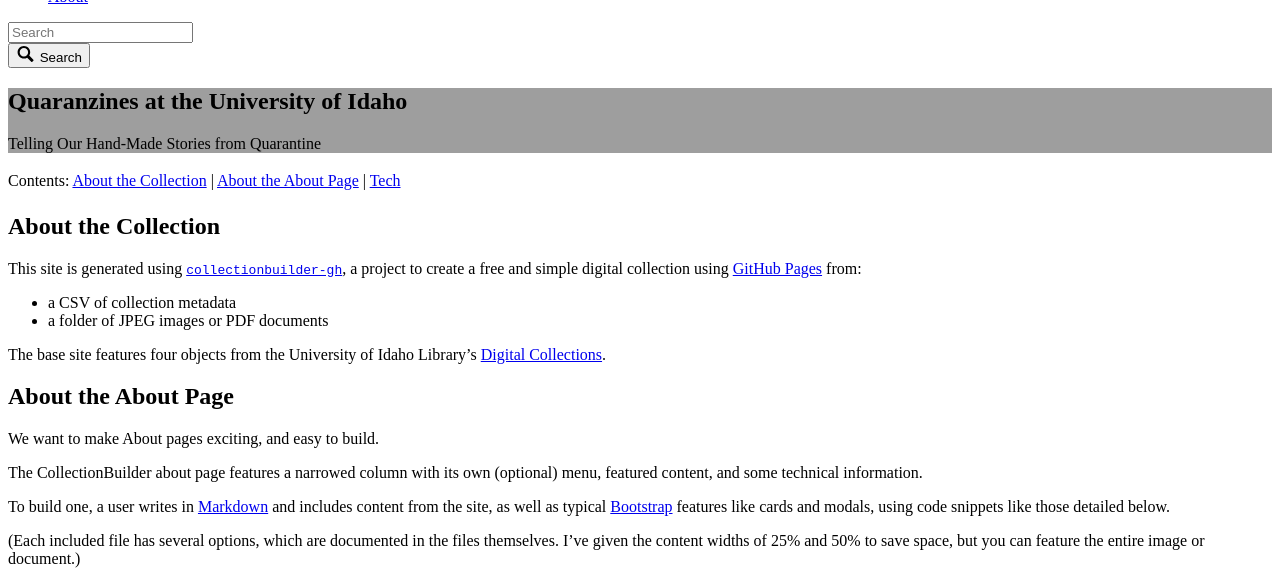
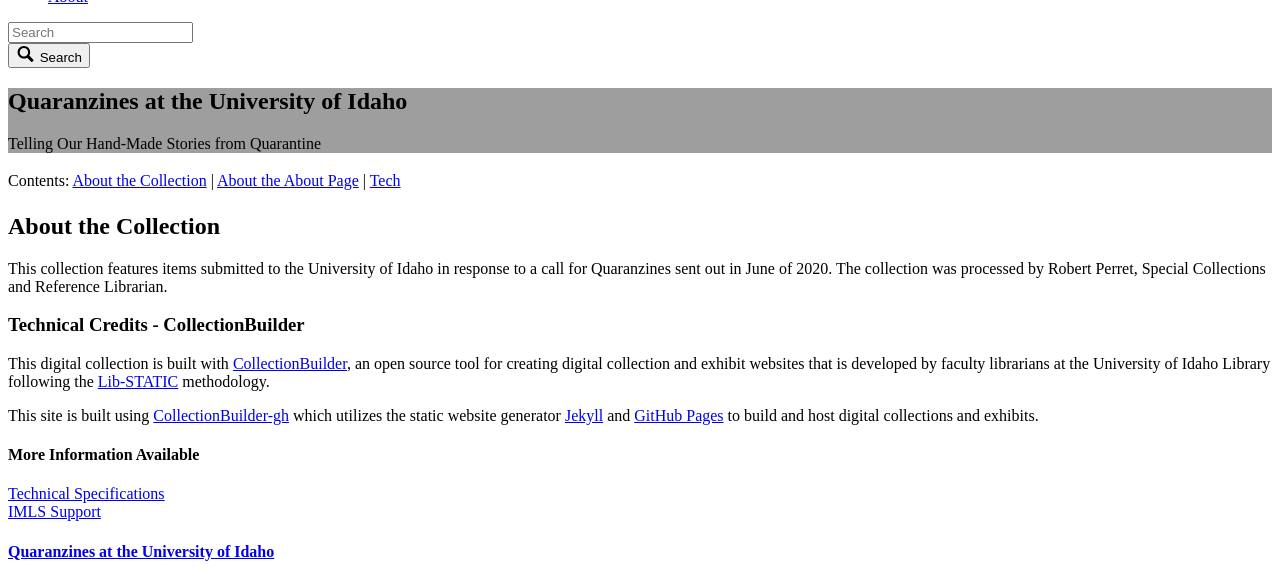
Before and after one commit to uidaholib/idahoquaranzines, a Jekyll site: the page built from pages/about.md, in a window 1280 px wide and 1400 px high, scrolled down 378 px. Shown: the top 585 px of the window. Built offline with Jekyll 4.4.1, drawn with Linux system fonts in a browser that asks for light colours; some of the changed text lies outside the part shown.

Commit message:
Update about.md

```diff
--- a/pages/about.md
+++ b/pages/about.md
@@ -12,49 +12,4 @@
 
 ## About the Collection
 
-This site is generated using [`collectionbuilder-gh`](https://collectionbuilding.github.io/gh/), a project to create a free and simple digital collection using [GitHub Pages](https://pages.github.com/) from:
-
-- a CSV of collection metadata
-- a folder of JPEG images or PDF documents
-
-The base site features four objects from the University of Idaho Library's [Digital Collections](https://www.lib.uidaho.edu/digital).
-
-## About the About Page
-
-We want to make About pages exciting, and easy to build.
-
-The CollectionBuilder about page features a narrowed column with its own (optional) menu, featured content, and some technical information.
-
-To build one, a user writes in [Markdown](https://guides.github.com/features/mastering-markdown/) and includes  content from the site, as well as typical [Bootstrap](https://getbootstrap.com/) features like cards and modals, using code snippets like those detailed below.
-
-(Each included file has several options, which are documented in the files themselves. I've given the content widths of 25% and 50% to save space, but you can feature the entire image or document.)
-
-- Image --> `{% raw %}{% include feature/item-figure.html objectid="demo_001" width="25" %}{% endraw %}`
-
-{% include feature/item-figure.html objectid="demo_001" width="25" %}
-
-- PDF -- > `{% raw %}{% include feature/item-pdf-embed.html objectid="demo_002"  width="25" %}{% endraw %}`
-
-{% include feature/item-pdf-embed.html objectid="demo_002" width="25" %}
-
-- Video: `{% raw %}{% include feature/item-video-embed.html objectid="demo_004" %}{% endraw %}`
-
-{% include feature/item-video-embed.html objectid="demo_004" %}
-
-- Card -- > `{% raw %}{% include feature/card.html header="This is a Card" text="The card features an image from the collection as a cap" objectid="demo_004" width="25" centered=true %}{% endraw %}`
-
-{% include feature/card.html header="This is a Card" text="The card features an image from the collection as a cap" objectid="demo_004" width="25" centered=true %}
-
-- Buttons -- > `{% raw %}{% include feature/button.html text="Button Link to Somewhere" link="https://collectionbuilder.github.io/" color="success" %}{% endraw %}`
-
-{% include feature/button.html text="Button Link to Somewhere" link="https://collectionbuilder.github.io/" color="success" centered=true %}
-
-- Alerts -- > `{% raw %}{% include feature/alert.html text="this is an *alert* that 'warns' a user" color="warning" align="center" %}{% endraw %}`
-
-{% include feature/alert.html text="This is an *alert* that 'warns' a user with centrally aligned text." color="warning" align="center"  %}
-
-- Modals -- > `{% raw %}{% include feature/modal.html button="This is a modal using a 'primary' colored button to invite clicking" title="when clicked:" text="A Modal will pop out a box with some more information" color="primary"  %}{% endraw %}`
-
-{% include feature/modal.html button="This is a modal using a 'primary' colored button to invite clicking" title="When clicked:" text="A Modal will pop out a box with some more information" color="primary"  %}
-
-We hope this makes it easier for site builders to develop the collection AND add interesting and engaging contextual information.
+This collection features items submitted to the University of Idaho in response to a call for Quaranzines sent out in June of 2020. The collection was processed by Robert Perret, Special Collections and Reference Librarian.
```
